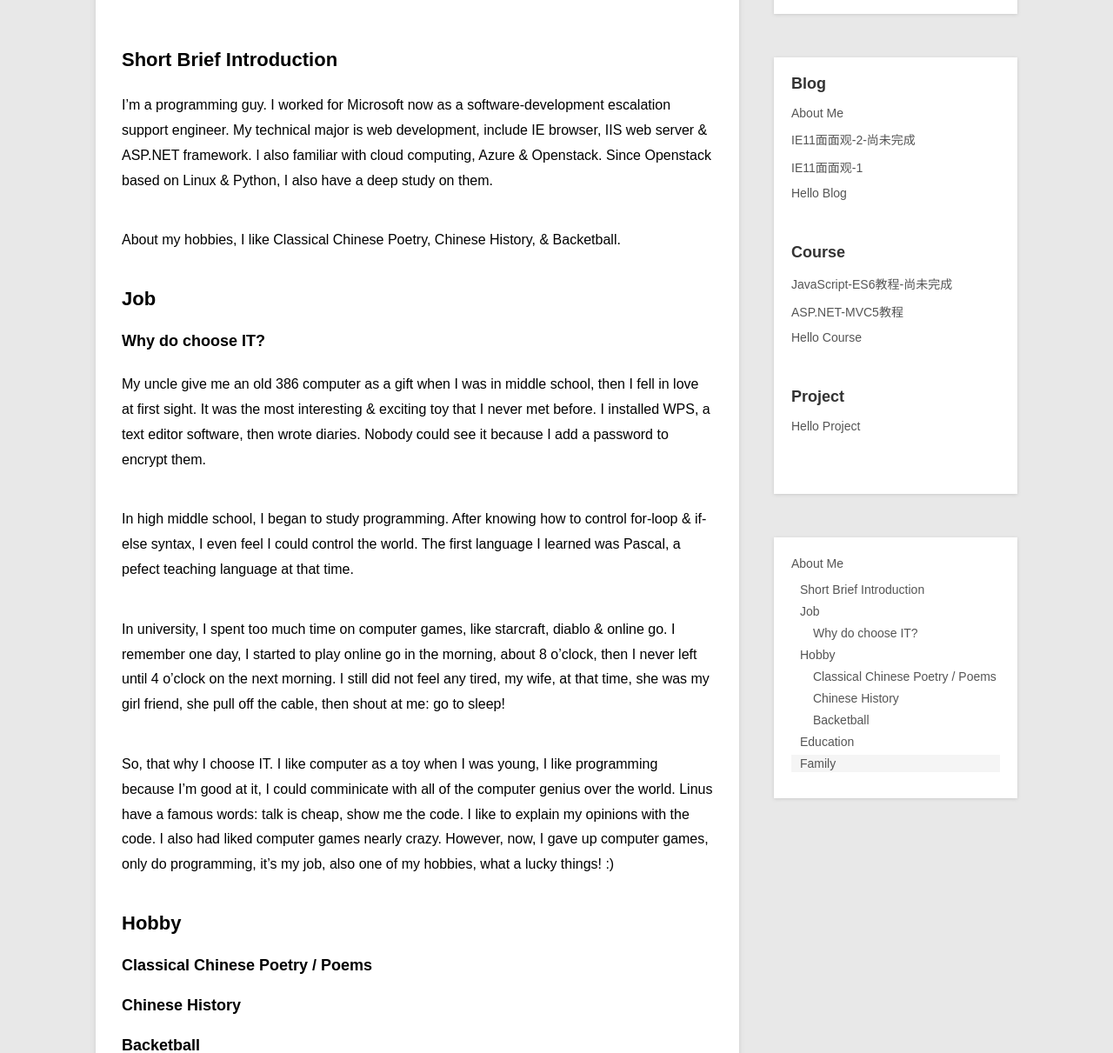
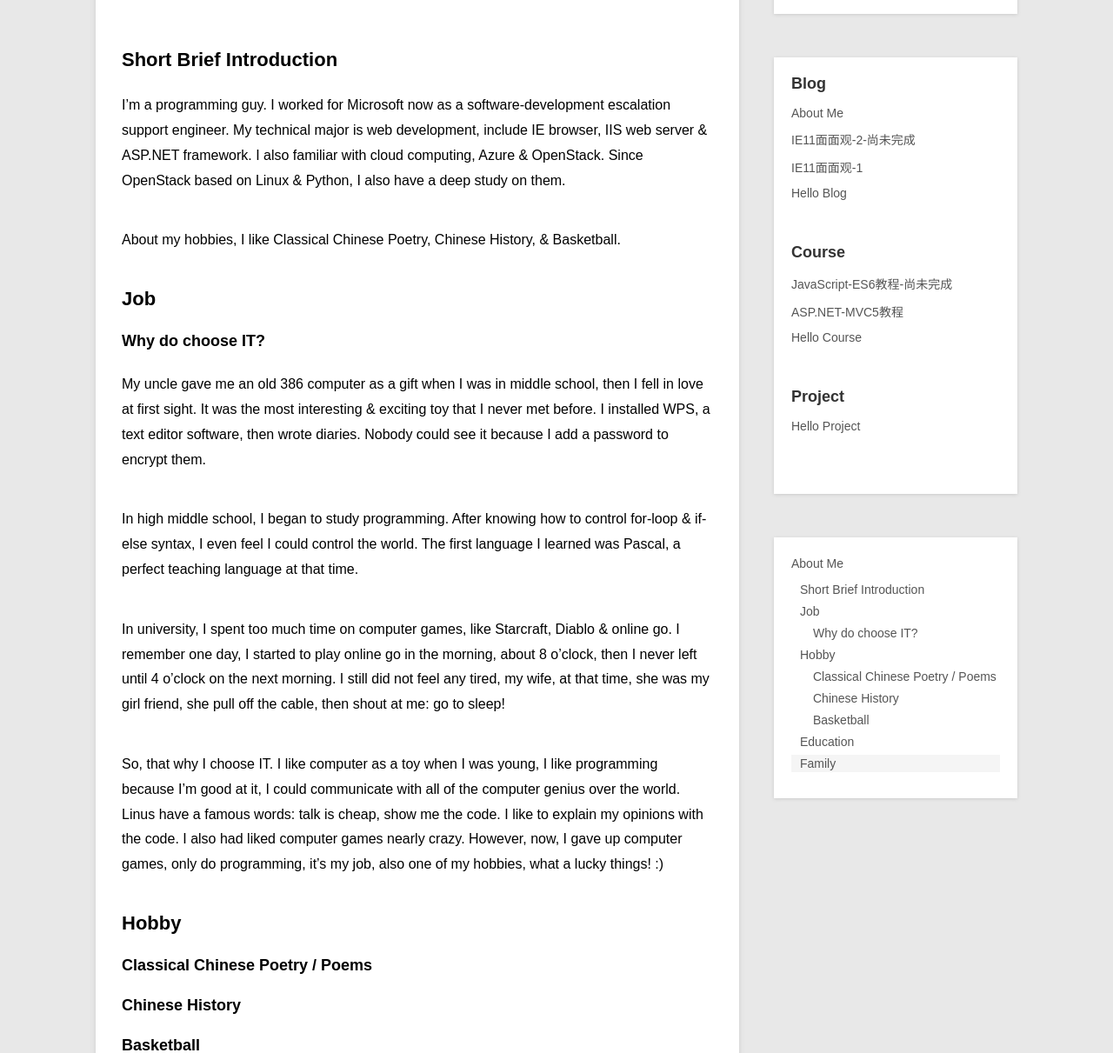
Before and after one commit to wu-wenxiang/wu-wenxiang.github.io, a Jekyll site: the page built from _posts/blog/2016-06-10-About-Me.md, in a window 1280 px wide and 1400 px high, cut to the strip 189-1400 px from the top of the window. Shown: the whole strip at 87% size. Built offline with Jekyll 4.4.1, drawn with Linux system fonts in a browser that asks for light colours.

Commit message:
minor change

```diff
--- a/_posts/blog/2016-06-10-About-Me.md
+++ b/_posts/blog/2016-06-10-About-Me.md
@@ -7,21 +7,21 @@ description:    Everything about me, API V3.2
 
 ## Short Brief Introduction
 
-I'm a programming guy. I worked for Microsoft now as a software-development escalation support engineer. My technical major is web development, include IE browser, IIS web server & ASP.NET framework. I also familiar with cloud computing, Azure & Openstack. Since Openstack based on Linux & Python, I also have a deep study on them.
+I'm a programming guy. I worked for Microsoft now as a software-development escalation support engineer. My technical major is web development, include IE browser, IIS web server & ASP.NET framework. I also familiar with cloud computing, Azure & OpenStack. Since OpenStack based on Linux & Python, I also have a deep study on them.
 
-About my hobbies, I like Classical Chinese Poetry, Chinese History, & Backetball.
+About my hobbies, I like Classical Chinese Poetry, Chinese History, & Basketball.
 
 ## Job
 
 ### Why do choose IT?
 
-My uncle give me an old 386 computer as a gift when I was in middle school, then I fell in love at first sight. It was the most interesting & exciting toy that I never met before. I installed WPS, a text editor software, then wrote diaries. Nobody could see it because I add a password to encrypt them.
+My uncle gave me an old 386 computer as a gift when I was in middle school, then I fell in love at first sight. It was the most interesting & exciting toy that I never met before. I installed WPS, a text editor software, then wrote diaries. Nobody could see it because I add a password to encrypt them.
 
-In high middle school, I began to study programming. After knowing how to control for-loop & if-else syntax, I even feel I could control the world. The first language I learned was Pascal, a pefect teaching language at that time.
+In high middle school, I began to study programming. After knowing how to control for-loop & if-else syntax, I even feel I could control the world. The first language I learned was Pascal, a perfect teaching language at that time.
 
-In university, I spent too much time on computer games, like starcraft, diablo & online go. I remember one day, I started to play online go in the morning, about 8 o'clock, then I never left until 4 o'clock on the next morning. I still did not feel any tired, my wife, at that time, she was my girl friend, she pull off the cable, then shout at me: go to sleep!
+In university, I spent too much time on computer games, like Starcraft, Diablo & online go. I remember one day, I started to play online go in the morning, about 8 o'clock, then I never left until 4 o'clock on the next morning. I still did not feel any tired, my wife, at that time, she was my girl friend, she pull off the cable, then shout at me: go to sleep!
 
-So, that why I choose IT. I like computer as a toy when I was young, I like programming because I'm good at it, I could comminicate with all of the computer genius over the world. Linus have a famous words: talk is cheap, show me the code. I like to explain my opinions with the code. I also had liked computer games nearly crazy. However, now, I gave up computer games, only do programming, it's my job, also one of my hobbies, what a lucky things! :)
+So, that why I choose IT. I like computer as a toy when I was young, I like programming because I'm good at it, I could communicate with all of the computer genius over the world. Linus have a famous words: talk is cheap, show me the code. I like to explain my opinions with the code. I also had liked computer games nearly crazy. However, now, I gave up computer games, only do programming, it's my job, also one of my hobbies, what a lucky things! :)
 
 ## Hobby
 
@@ -29,7 +29,7 @@ So, that why I choose IT. I like computer as a toy when I was young, I like prog
 
 ### Chinese History
 
-### Backetball
+### Basketball
 
 ## Education
 
```
